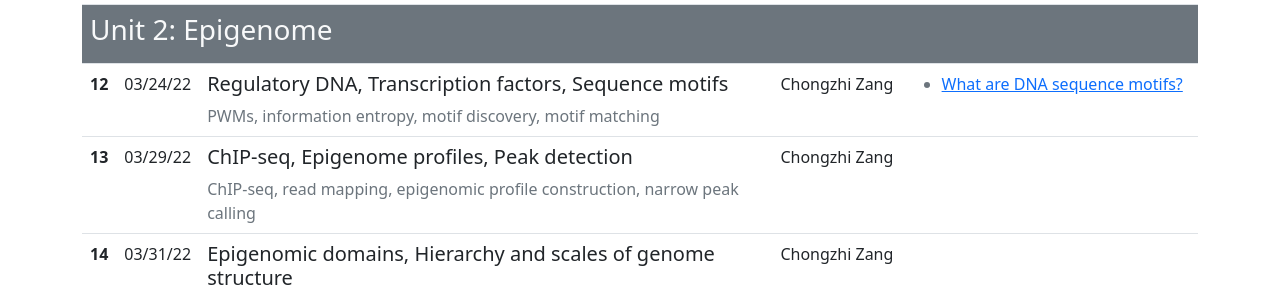
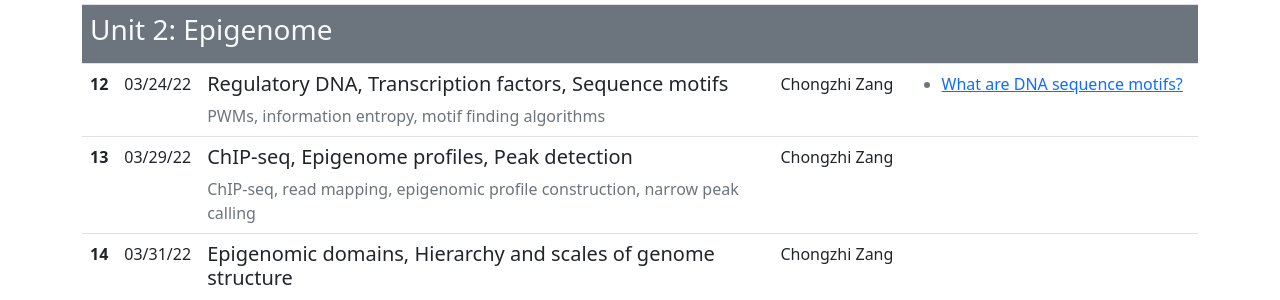
Before and after one commit to cphg/compgen, a Jekyll site: the page built from index.md, in a window 1280 px wide and 900 px high, scrolled down 1537 px. Shown: the part 155-455 px from the top of the window. Built offline with Jekyll 4.4.1, drawn with Linux system fonts in a browser that asks for light colours.

Commit message:
Update lectures.yaml

```diff
--- a/_data/lectures.yaml
+++ b/_data/lectures.yaml
@@ -111,7 +111,7 @@ lectures:
     section: "Unit 2: Epigenome"
     date: 03/24/22
     topic: Regulatory DNA, Transcription factors, Sequence motifs
-    details: PWMs, information entropy, motif discovery, motif matching
+    details: PWMs, information entropy, motif finding algorithms
     instructor: Chongzhi Zang
     links:
       - url: null
```
